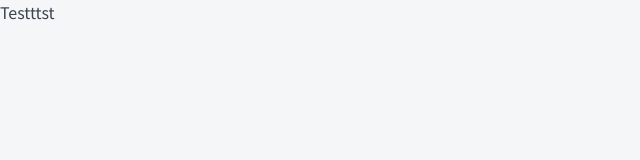
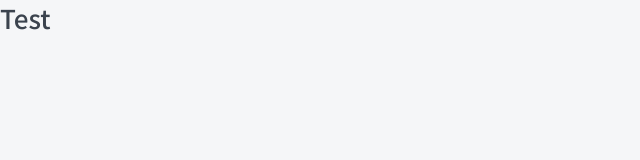
Before and after one commit to snoopcom/top-app, a Next.js app: page / in a window 1280 px wide. Shown: the top 160 px of the page, without its empty margins (0-640 px from the left). Built offline with nearby package versions, Linux system fonts and the light colour scheme.

Commit message:
feature/add-Htag

```diff
--- /dev/null
+++ b/components/Htag/Htag.module.css
@@ -0,0 +1,24 @@
+.h1 {
+	margin: 0;
+
+	font-size: 26px;
+	font-weight: 500;
+	line-height: 35px;
+}
+
+.h2 {
+	margin: 0;
+
+	font-size: 22px;
+
+	font-weight: 500;
+	line-height: 30px;
+}
+
+.h3 {
+	margin: 0;
+
+	font-size: 20px;
+	font-weight: 600;
+	line-height: 27px;
+}
--- /dev/null
+++ b/components/Htag/Htag.props.ts
@@ -0,0 +1,6 @@
+import { ReactNode } from "react";
+
+export interface HtagProps {
+  tag: 'h1' | 'h2' | 'h3';
+  children: ReactNode
+}
--- /dev/null
+++ b/components/Htag/Htag.tsx
@@ -0,0 +1,15 @@
+import { HtagProps } from './Htag.props';
+import styles from './Htag.module.css';
+
+export const Htag = ({ tag, children }: HtagProps): JSX.Element => {
+  switch (tag) {
+    case 'h1':
+      return <h1 className={styles.h1}>{children}</h1>;
+    case 'h2':
+      return <h2 >{children}</h2>;
+    case 'h3':
+      return <h3 >{children}</h3>;
+    default:
+      return <></>;
+  }
+};
--- /dev/null
+++ b/components/index.ts
@@ -0,0 +1 @@
+export * from './Htag/Htag';
--- a/pages/index.tsx
+++ b/pages/index.tsx
@@ -1,3 +1,5 @@
+import { Htag } from "../components";
+
 export default function Home(): JSX.Element {
-  return <div>Testttst</div>;
+  return <div><Htag tag='h1'>Test</Htag></div>;
 }
```
